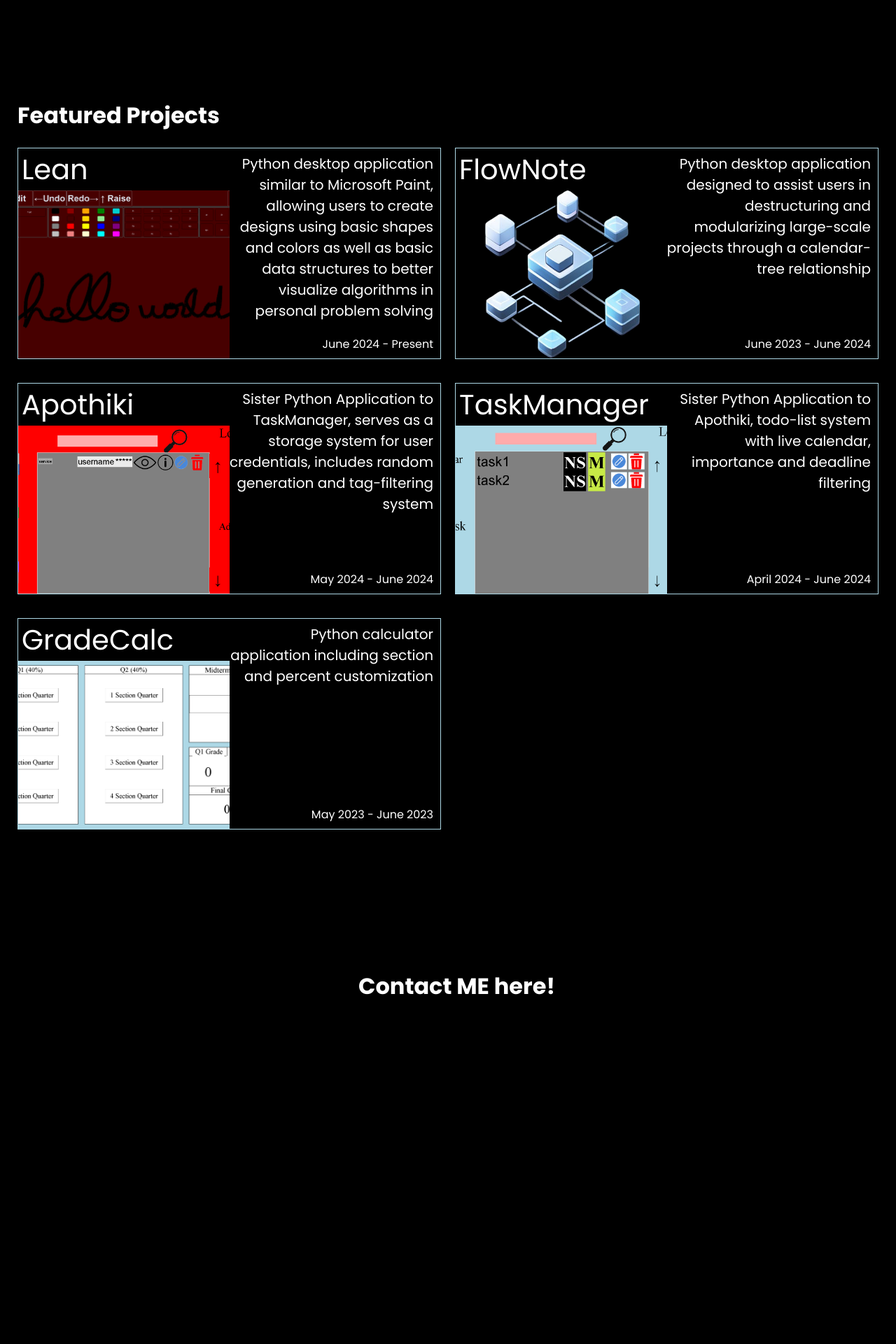
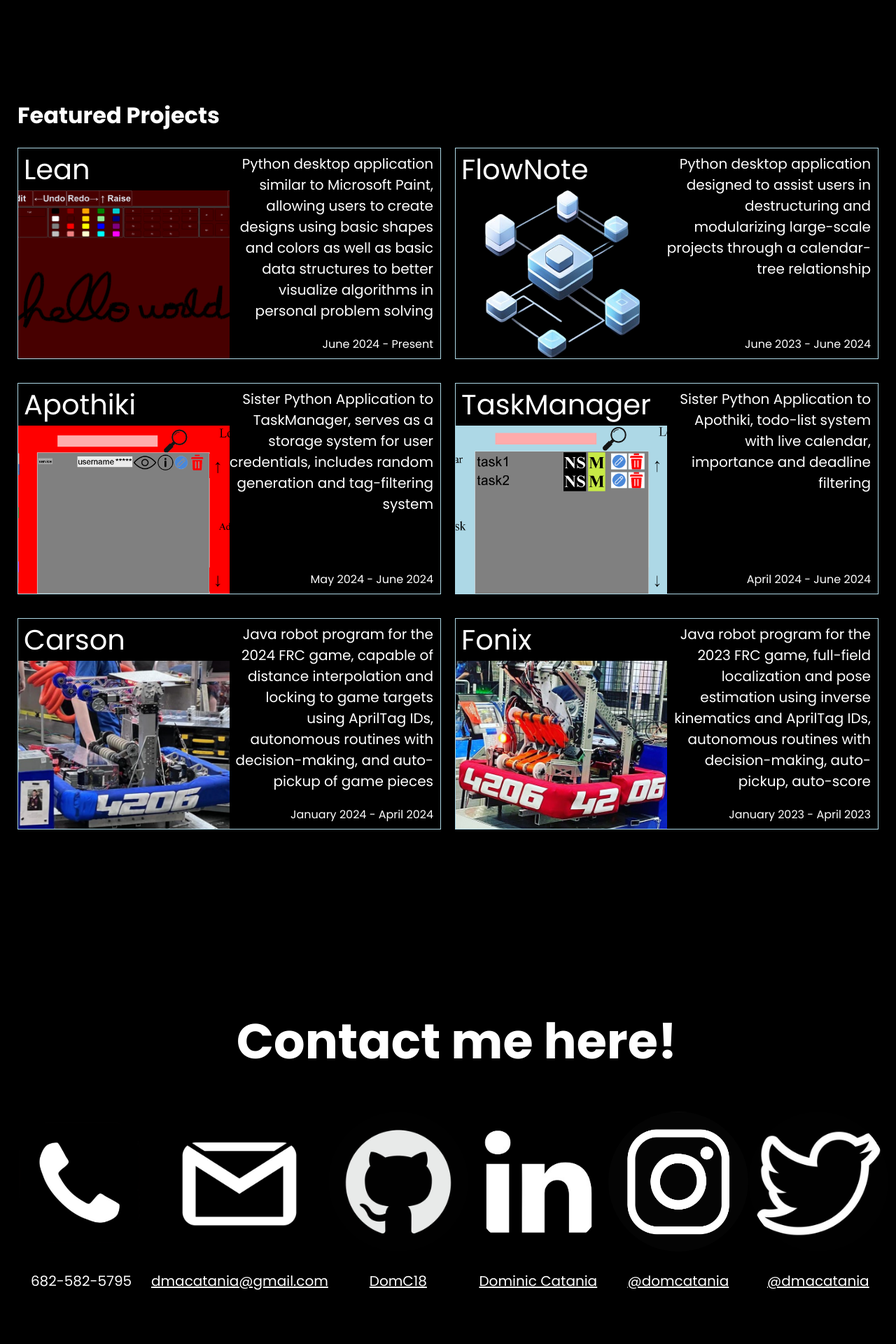
Before and after one commit to DomC18/Porty, a Django app: page / in a window 1280 px wide. Shown: the part 1960-3880 px from the top of the page at 70% size. After the commit the page ends 3803 px from the top, so only its background shows below. Run offline with Django 4.2, Linux system fonts and the light colour scheme; some web fonts are replaced.

Commit message:
finished projects and contact sections

```diff
--- a/dir/porty/static/styles/contact.css
+++ b/dir/porty/static/styles/contact.css
@@ -1,9 +1,33 @@
+.contact-container {
+    width: auto;
+    margin-top: 250px;
+    height: 500px;
+}
 .contact-label {
     margin-left: 25px;
     text-align: center;
+    font-size: 70px;
 }
-.contact-container {
-    width: auto;
-    margin-top: 200px;
-    height: 800px;
+.cards-container {
+    left: 50%;
+    right: 50%;
+    text-align: center;
+    display: flex;
+    justify-content: space-between;
+    align-items: center;
 }
+.contact-card {
+    height: 300px;
+}
+.contact-image {
+    width: 200px;
+    height: 200px;
+    border-radius: 50%;
+    object-fit: cover;
+}
+.contact-spec {
+    font-size: 20px;
+}
+.contact-link {
+    color: white;
+}
--- a/dir/porty/static/styles/header.css
+++ b/dir/porty/static/styles/header.css
@@ -14,3 +14,8 @@
     color: white;
     font-size: 20px;
 }
+.small-logo {
+    width: 100px;
+    height: 70px;
+    margin-top: 3px;
+}
--- a/dir/porty/static/styles/projects.css
+++ b/dir/porty/static/styles/projects.css
@@ -28,16 +28,12 @@
 }
 .project-title {
     font-size: 40px;
-    top: 0;
-    left: 0;
-    margin: 0px 0px 0px 5px;
+    margin: 0px 0px 0px 8px;
 }
 .project-image {
     width: 100%;
     height: 240px;
     object-fit: cover;
-    bottom: 0;
-    left: 0;
     margin-left: 0px;
 }
 .project-specs {
@@ -51,16 +47,12 @@
 .project-description {
     height: 224px;
     font-size: 20px;
-    top: 0;
-    right: 0;
     text-align: right;
     margin-top: 7px;
     margin-right: 10px;
 }
 .project-duration {
     font-size: 16px;
-    bottom: 0;
-    right: 0;
     text-align: right;
     margin-bottom: 7px;
     margin-right: 10px;
--- a/dir/porty/templates/home.html
+++ b/dir/porty/templates/home.html
@@ -20,9 +20,11 @@
     </head>
     <body id="home">
         <header class="header-container">
-            <a style="margin-left: 15px; margin-right: 0px;" class="link" href="#home">
-                Home
-            </a>
+            <div>
+                <a href="#home">
+                    <img class="small-logo" src="{% static 'images/logo.png' %}" alt="DMAC">
+                </a>
+            </div>
             <a class="link" href="#achievements">
                 Achievements
             </a>
@@ -46,23 +48,27 @@
                 </p>
                 <div class="specializations-container">
                     <div class="specialization-div">
-                        <img class="specialization-image" src="{% static 'images/html.png' %}" alt="">
+                        <a href="https://developer.mozilla.org/en-US/docs/Web/HTML" target="_blank">
+                            <img class="specialization-image" src="{% static 'images/html.png' %}" alt="">
+                        </a>
                     </div>
                     <div class="specialization-div">
-                        <img class="specialization-image" src="{% static 'images/css.png' %}" alt="">
+                        <a href="https://developer.mozilla.org/en-US/docs/Web/CSS" target="_blank">
+                            <img class="specialization-image" src="{% static 'images/css.png' %}" alt="">
+                        </a>
                     </div>
                     <div class="specialization-div">
-                        <a href="https://www.python.org/">
+                        <a href="https://www.python.org/" target="_blank">
                             <img class="specialization-image" src="{% static 'images/python.png' %}" alt="">
                         </a>
                     </div>
                     <div class="specialization-div">
-                        <a style="margin-left: 12px;" href="https://www.djangoproject.com/">
+                        <a style="margin-left: 12px;" href="https://www.djangoproject.com/" target="_blank">
                             <img class="specialization-image" src="{% static 'images/django.png' %}" alt="">
                         </a>
                     </div>
                     <div class="specialization-div">
-                        <a href="https://www.java.com/en/">
+                        <a href="https://www.java.com/en/" target="_blank">
                             <img class="specialization-image" src="{% static 'images/java.png' %}" alt="">
                         </a>
                     </div>
@@ -178,18 +184,41 @@
                 <div class="project-card">
                     <div class="project-basics">
                         <p class="project-title">
-                            GradeCalc
+                            Carson
                         </p>
-                        <a href="#projects">
-                            <img class="project-image" src="{% static 'images/gradecalc.png' %}" alt="Lean Image">
+                        <a href="https://www.thebluealliance.com/team/4206/2024" target="_blank">
+                            <img class="project-image" src="{% static 'images/robot2024.png' %}" alt="Lean Image">
                         </a>
                     </div>
                     <div class="project-specs">
                         <p class="project-description">
-                            Python calculator application including section and percent customization
+                            Java robot program for the 2024 FRC game, capable
+                            of distance interpolation and locking to game targets using
+                            AprilTag IDs, autonomous routines with decision-making, and auto-pickup
+                            of game pieces
                         </p>
                         <p class="project-duration">
-                            May 2023 - June 2023
+                            January 2024 - April 2024
+                        </p>
+                    </div>
+                </div>
+                <div class="project-card">
+                    <div class="project-basics">
+                        <p class="project-title">
+                            Fonix
+                        </p>
+                        <a href="https://www.thebluealliance.com/team/4206/2023" target="_blank">
+                            <img class="project-image" src="{% static 'images/robot2023.jpg' %}" alt="Lean Image">
+                        </a>
+                    </div>
+                    <div class="project-specs">
+                        <p class="project-description">
+                            Java robot program for the 2023 FRC game, full-field localization
+                            and pose estimation using inverse kinematics and AprilTag IDs,
+                            autonomous routines with decision-making, auto-pickup, auto-score
+                        </p>
+                        <p class="project-duration">
+                            January 2023 - April 2023
                         </p>
                     </div>
                 </div>
@@ -197,10 +226,65 @@
         </div>
         <footer class="contact-container" id="contact">
             <h1 class="contact-label">
-                Contact ME here!
+                Contact me here!
             </h1>
-            <div class="info-container">
-
+            <div class="cards-container">
+                <div class="contact-card" style="margin-left: 16px;">
+                    <img class="contact-image" src="{% static 'images/phoneinvert.png' %}" alt="Phone Number">
+                    <p class="contact-spec">
+                        682-582-5795
+                    </p>
+                </div>
+                <div class="contact-card">
+                    <a href="https://mail.google.com/mail/?view=cm&fs=1&to=dmacatania@gmail.com" target="_blank">
+                        <img class="contact-image" src="{% static 'images/gmailinvert.jpg' %}" alt="Email">
+                    </a>
+                    <p class="contact-spec">
+                        <a class="contact-link" href="https://mail.google.com/mail/?view=cm&fs=1&to=dmacatania@gmail.com" target="_blank">
+                            dmacatania@gmail.com
+                        </a>
+                    </p>
+                </div>
+                <div class="contact-card">
+                    <a href="https://github.com/DomC18" target="_blank">
+                        <img class="contact-image" src="{% static 'images/githubinvert.jpg' %}" alt="Github">
+                    </a>
+                    <p class="contact-spec">
+                        <a class="contact-link" href="https://github.com/DomC18" target="_blank">
+                            DomC18
+                        </a>
+                    </p>
+                </div>
+                <div class="contact-card">
+                    <a href="https://www.linkedin.com/in/dominic-catania-086594291/" target="_blank">
+                        <img class="contact-image" src="{% static 'images/linkedinvert.png' %}" alt="LinkedIn">
+                    </a>
+                    <p class="contact-spec">
+                        <a class="contact-link" href="https://www.linkedin.com/in/dominic-catania-086594291/" target="_blank">
+                            Dominic Catania
+                        </a>
+                    </p>
+                </div>
+                <div class="contact-card">
+                    <a href="https://www.instagram.com/domcatania/?next=%2F" target="_blank">
+                        <img class="contact-image" src="{% static 'images/instagraminvert.jpg' %}" alt="Instagram">
+                    </a>
+                    <p class="contact-spec">
+                        <a class="contact-link" href="https://www.instagram.com/domcatania/?next=%2F" target="_blank">
+                            @domcatania
+                        </a>
+                    </p>
+                </div>
+                <div class="contact-card" style="margin-right: 16px;">
+                    <a href="https://x.com/dmacatania" target="_blank">
+                        <img class="contact-image" src="{% static 'images/twitterinvert.jpg' %}" alt="Twitter/X">
+                    </a>
+                    <p class="contact-spec">
+                        <a class="contact-link" href="https://x.com/dmacatania" target="_blank">
+                            @dmacatania
+                        </a>
+                    </p>
+                </div>
             </div>
         </footer>
     </body>
```
Also changed, not shown: dir/porty/static/images/github.jpg (added), dir/porty/static/images/githubinvert.jpg (added), dir/porty/static/images/gmail.png (added), dir/porty/static/images/gmailinvert.jpg (added), dir/porty/static/images/gradecalc.png (deleted), dir/porty/static/images/instagram.jpg (added), dir/porty/static/images/instagraminvert.jpg (added), dir/porty/static/images/linkedin.png (added), dir/porty/static/images/linkedinvert.png (added), dir/porty/static/images/phone.png (added), dir/porty/static/images/phoneinvert.png (added), dir/porty/static/images/robot2023.jpg (added), dir/porty/static/images/robot2024.png (added), dir/porty/static/images/twitter.jpg (added), 1 more files.
